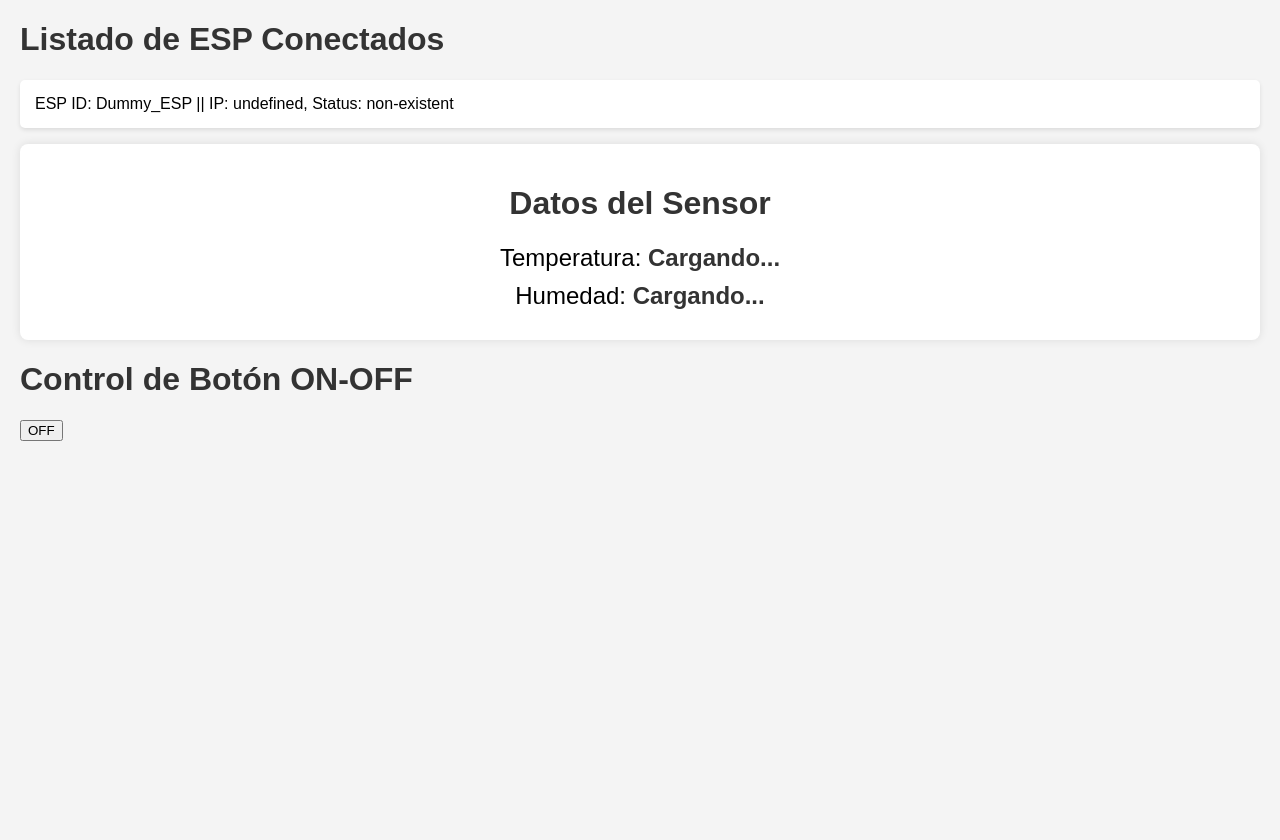
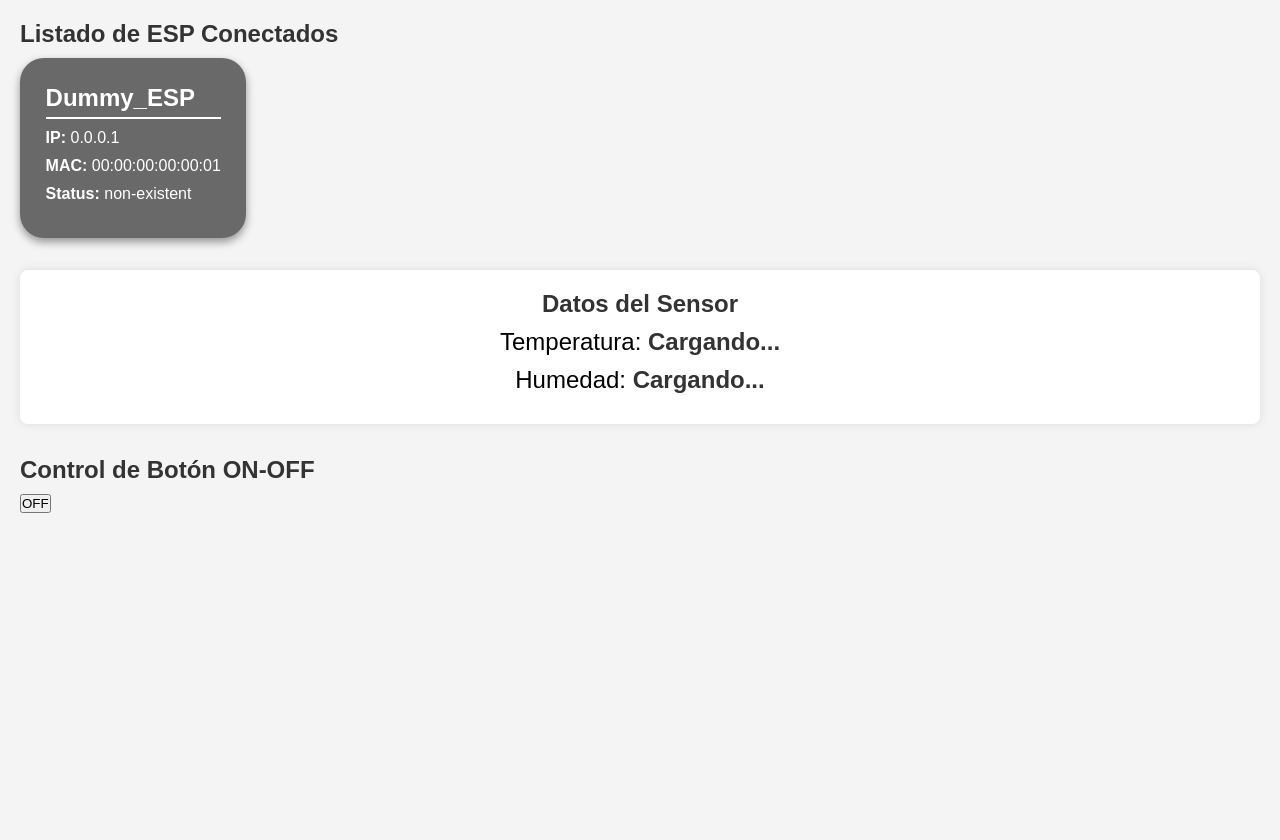
Before and after one commit to ivogabriel19/Smart_House, a Flask app: page / in a window 1280 px wide. Before the commit the page ends 441 px from the top, so only its background shows below. Run offline with Flask 3, Linux system fonts and the light colour scheme.

Commit message:
implementacion tarjetas carga dinamica esp-list

```diff
--- a/server/static/script.js
+++ b/server/static/script.js
@@ -5,22 +5,55 @@
         .then(response => response.json())
         .then(data => {
 
-            const espList = document.getElementById('espList');
-            espList.innerHTML = ''; // Limpiar la lista actual
+            const container = document.querySelector('.cards-container');
+            container.innerHTML = ''; // Limpia el contenedor antes de añadir las nuevas tarjetas
 
+            for (const espId in data) {
+                if (data.hasOwnProperty(espId)) {
+                    const espInfo = data[espId];
+
+                    // Crea una tarjeta para cada ESP
+                    const card = document.createElement('div');
+                    card.classList.add('card');
+
+                    const idElement = document.createElement('p');
+                    idElement.innerText = espId;
+                    idElement.id = 'esp-id';
+
+                    const list = document.createElement('ul');
+
+                    const ipItem = document.createElement('li');
+                    ipItem.innerHTML = `<strong>IP:</strong> <span id="esp-ip">${espInfo.IP}</span>`;
+
+                    const macItem = document.createElement('li');
+                    macItem.innerHTML = `<strong>MAC:</strong> <span id="esp-mac">${espInfo.MAC}</span>`;
+
+                    const statusItem = document.createElement('li');
+                    statusItem.innerHTML = `<strong>Status:</strong> <span id="esp-status">${espInfo.status}</span>`;
+
+                    list.appendChild(ipItem);
+                    list.appendChild(macItem);
+                    list.appendChild(statusItem);
+
+                    card.appendChild(idElement);
+                    card.appendChild(list);
+
+                    // Añade la tarjeta al contenedor
+                    container.appendChild(card);
+                }
+            }
             // Para cada objeto en el array, obtenemos la clave (nombre del ESP32)
-            Object.keys(data).forEach(key => {
-                const details = data[key];
-                console.log(`Device: ${key}`);
-                console.log(`IP: ${details.ip}`);
-                console.log(`Status: ${details.status}`);
-                console.log('-------------');
+            // Object.keys(data).forEach(key => {
+            //     const details = data[key];
+            //     console.log(`Device: ${key}`);
+            //     console.log(`IP: ${details.ip}`);
+            //     console.log(`Status: ${details.status}`);
+            //     console.log('-------------');
 
-                const li = document.createElement('li');
-                li.textContent = `ESP ID: ${key} || IP: ${details.ip}, Status: ${details.status}`;
-                espList.appendChild(li);
-            });
-
+            //     const li = document.createElement('li');
+            //     li.textContent = `ESP ID: ${key} || IP: ${details.ip}, Status: ${details.status}`;
+            //     espList.appendChild(li);
+            // });
         })
         .catch(error => {
             console.error('Error fetching ESP list:', error);
@@ -85,4 +118,10 @@
 
 // Llamar a la función para obtener la lista de ESP al cargar la página
 window.onload = fetchESPList;
-setInterval(fetchSensorData, 60000);
+
+// document.addEventListener('DOMContentLoaded', function() {
+//     fetchESPList();
+// });
+
+
+setInterval(fetchSensorData, 300000);
--- a/server/static/style.css
+++ b/server/static/style.css
@@ -1,25 +1,58 @@
+*{
+    margin: 0;
+    padding: 0;
+    box-sizing: border-box;
+}
+
 body {
     font-family: Arial, sans-serif;
     margin: 20px;
     background-color: #f4f4f4;
+
+    height: 100vh;
+    /* display: flex; */
+    /* flex-direction: column; */
+    /* justify-content: center; */
+    /* align-items: center; */
+
+    h1{
+        margin-bottom: 10px;
+        color: #333;
+    }
 }
 
-h1 {
-    color: #333;
+section{
+    margin-bottom: 2em;
 }
 
-#espList {
-    margin-top: 20px;
-    padding: 0;
-    list-style: none;
+.cards-container{
+    display: flex;
+    flex-wrap: wrap;
+    gap: 1em;
 }
 
-#espList li {
-    background-color: #fff;
-    margin-bottom: 10px;
-    padding: 15px;
-    border-radius: 5px;
-    box-shadow: 0 2px 4px rgba(0, 0, 0, 0.1);
+.card{
+    color: white;
+    background-color: dimgray;
+    border-radius: 1.5rem;
+    box-shadow: 0 4px 8px rgba(0, 0, 0, .4);
+    padding: 2vw 2vw;
+    /* width: 150px; */
+    max-width: 40vw;
+    aspect-ratio: 16 / 9;
+    text-align: start;
+
+    p{
+        font-size: 1.5em;
+        font-weight: 600;
+        border-bottom: 2px solid white;
+        padding-bottom: 5px;
+    }
+
+    li{
+        margin: 10px 0;
+        list-style-type:none;
+    }
 }
 
 .sensor-container {
--- a/server/templates/index.html
+++ b/server/templates/index.html
@@ -8,21 +8,25 @@
     <link rel="stylesheet" href="{{ url_for('static', filename='style.css') }}">
 </head>
 <body>
-    <h1>Listado de ESP Conectados</h1>
-    <ul id="espList">
-        <!-- Aquí se cargará el listado de ESP -->
-    </ul>
+    <section class="esp-list">
+        <h1>Listado de ESP Conectados</h1>
+        <div class="cards-container" id="cards-container">
 
-    <div class="sensor-container">
+        </div>
+    </section>
+
+    <section class="sensor-container">
         <h1>Datos del Sensor</h1>
         <div class="sensor-data">
             <p>Temperatura: <span id="temperature">Cargando...</span></p>
             <p>Humedad: <span id="humidity">Cargando...</span></p>
         </div>
-    </div>
+    </section>
 
-    <h1>Control de Botón ON-OFF</h1>
-    <button id="toggleButton" onclick="toggleButtonState()">OFF</button>
+    <section class="ON-OFF_button">
+        <h1>Control de Botón ON-OFF</h1>
+        <button id="toggleButton" onclick="toggleButtonState()">OFF</button>
+    </section>
 
 
     <script src="{{ url_for('static', filename='script.js') }}"></script>
```
